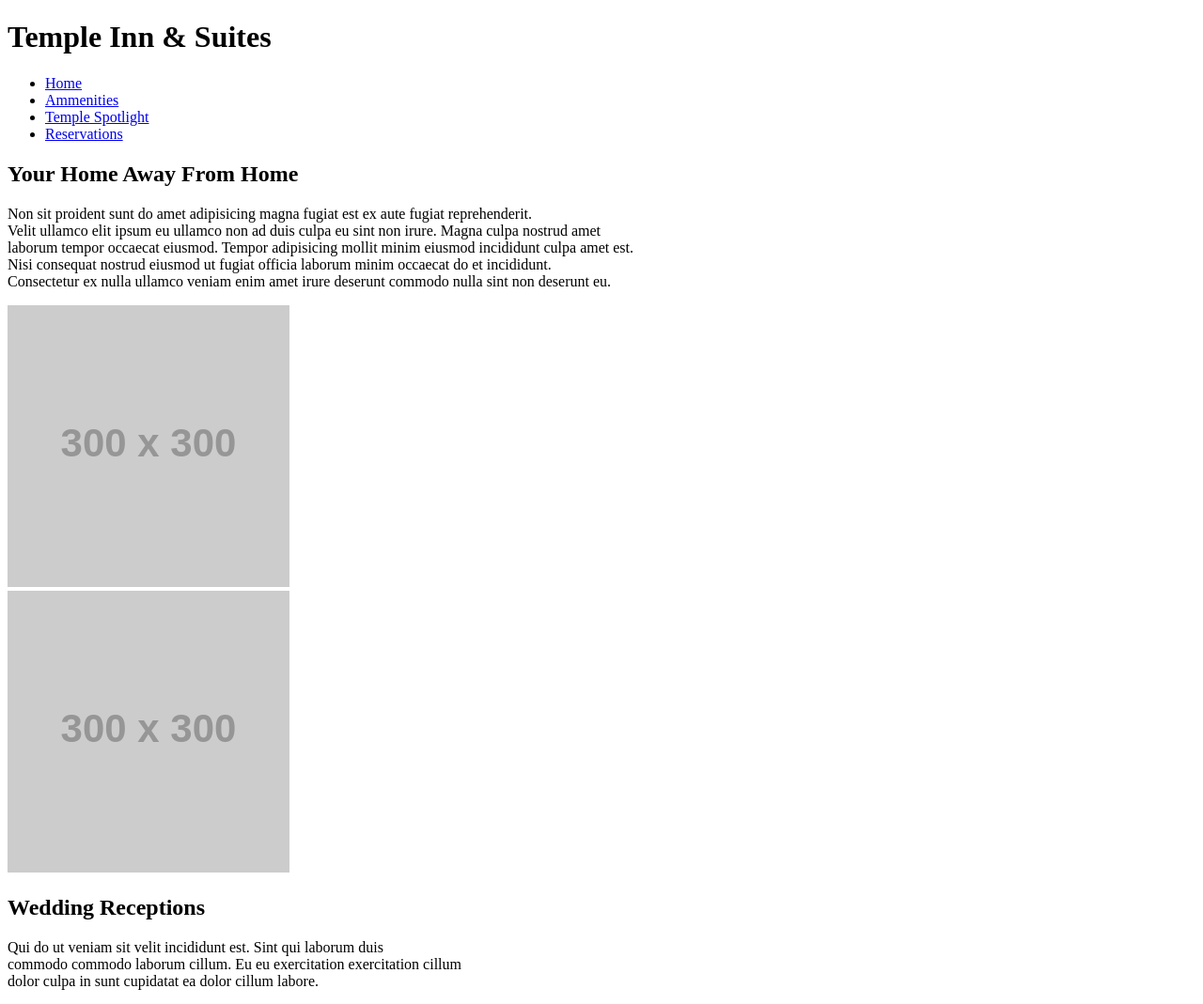
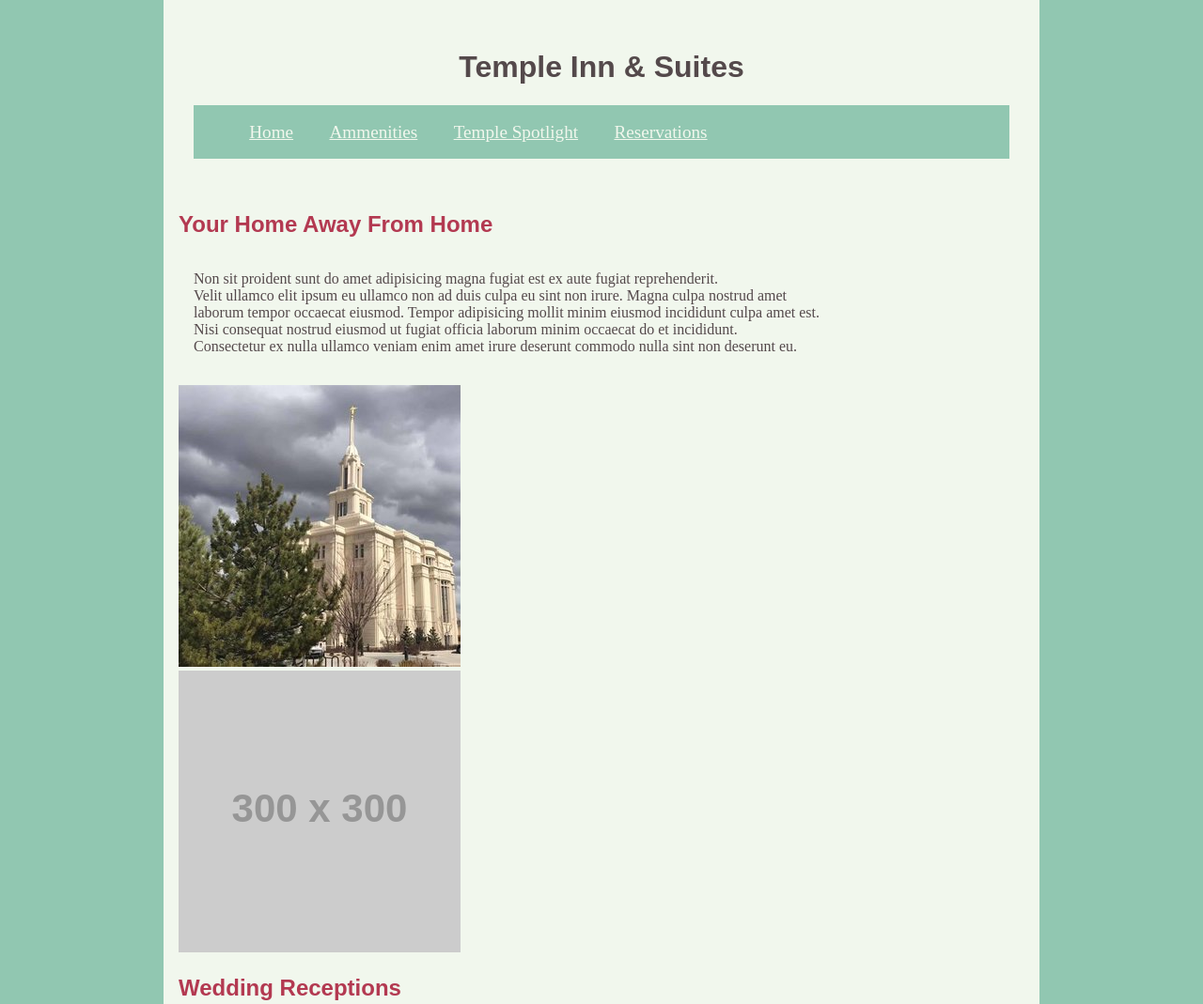
Before and after one commit to wendyrandolph/wdd130, a plain HTML site: page project/index.html in a window 1280 px wide. Shown: the top 1069 px of the page at 94% size. Drawn offline with Linux system fonts and the light colour scheme; files that its build step writes are made by us from their sources; placeholder pictures from the web are drawn by us.

Commit message:
Project Update

```diff
--- a/css/site-plan.css
+++ b/css/site-plan.css
@@ -36,7 +36,7 @@ header {
   background-color: var(--accent2-color);
 }
 header > h1 {
-  color: #54494b;
+  color: #54494b
 }
 p {
   font-family: 'Roboto-Slab', serif;
--- a/project/css/styles.css
+++ b/project/css/styles.css
@@ -0,0 +1,100 @@
+:root {
+    --primary-color: #54494b;
+    --secondary-color: #B33951;
+    --accent1-color: #91C7B1;
+    --accent2-color: #F1F7ED;
+    --heading-font: 'Montserrat'sans-serif;
+    --paragraph-family: 'Roboto Slab', serif;
+    --heading-font-color: #B33951;
+}
+
+html {
+    background-color: #91C7B1;
+}
+
+body {
+    max-width: 900px;
+    margin: 0 auto;
+    background-color: #F1F7ED;
+    padding: 1em;
+}
+
+header,
+main,
+footer {
+    max-width: 960px;
+    margin: 0 auto;
+}
+
+img {
+    max-width: 100%;
+}
+
+h1,
+h2,
+h3,
+h4,
+h5,
+h6 {
+    font-family: 'Montserrat', sans-serif;
+    color: var(--primary-color);
+}
+
+header {
+    padding: 1em;
+    text-align: center;
+    color: var(--secondary-color);
+    background-color: var(--accent2-color);
+}
+
+header>h1 {
+    color: #54494b
+}
+
+p {
+    font-family: 'Roboto-Slab', serif;
+    color: #54494b;
+    padding: 1em;
+}
+
+
+
+nav {
+    background-color: var(--accent1-color);
+    line-height: 3em;
+    text-align: center;
+    font-size: 1.2em;
+    color: var(--accent2-color);
+}
+
+nav>ul {
+    list-style-type: none;
+    display: flex;
+}
+
+nav a {
+    padding: 1em;
+    min-width: 70px;
+}
+
+nav a:link,
+nav a:visited {
+    color: var(--accent2-color);
+}
+
+nav a:hover {
+    color: var(--accent2-color);
+    background-color: var(--secondary-color);
+}
+
+p.colored {
+    color: var(--secondary-color);
+}
+
+p.heading {
+    font-family: 'Montserrat', sans-serif;
+}
+
+h2, h3 {
+    color: var(--secondary-color);
+}
--- a/project/index.html
+++ b/project/index.html
@@ -10,7 +10,7 @@
     <title>
         "Temple Inn & Suites | Your home away from home | 123-456-7890"
     </title>
-    <link rel="stylesheet" href="project/styles.css" />
+    <link rel="stylesheet" href="css/styles.css" />
 </head>
 
 <body>
@@ -41,7 +41,7 @@
                 Consectetur ex nulla ullamco veniam enim amet irure deserunt commodo
                 nulla sint non deserunt eu.
             </p>
-            <a href="https://placeholder.com"><img src="https://via.placeholder.com/300" alt="Placeholder Image" /></a>
+            <img src= "images/rsz_payson-temple.jpg" alt="Placeholder Image" />
         </section>
         <section>
             <a href="https://placeholder.com"><img src="https://via.placeholder.com/300" alt="Placeholder Image" /></a>
@@ -72,12 +72,12 @@
                 <p>📞 215-829-9999</p>
                 <p>📧 info@templeinn.com</p>
 
-                <a href="https://placeholder.com"><img src="https://via.placeholder.com/50"
-                        alt="Placeholder Image" /></a>
-                <a href="https://placeholder.com"><img src="https://via.placeholder.com/50"
-                        alt="Placeholder Image" /></a>
-                <a href="https://placeholder.com"><img src="https://via.placeholder.com/50"
-                        alt="Placeholder Image" /></a>
+                <a href="https://www.facebook.com"><img src="images/facebook.png"
+                        alt="Facebook Icon" /></a>
+                <a href="https://www.instagram.com"><img src="images/instagram.png"
+                        alt="Instagram Icon" /></a>
+                <a href="https://www.twitter.com"><img src="images/twitter.png"
+                        alt="Twitter Icon" /></a>
             <p>
                 Copyright © 2020 Temple Inn & Suites | All Rights Reserved | Privacy
                 and Cookie Statement | Wendy Randolph
```
Also changed, not shown: index.html (+2 -1 lines), project/images/facebook.png (added), project/images/instagram.png (added), project/images/rsz_payson-temple.jpg (added), project/images/twitter.png (added).
